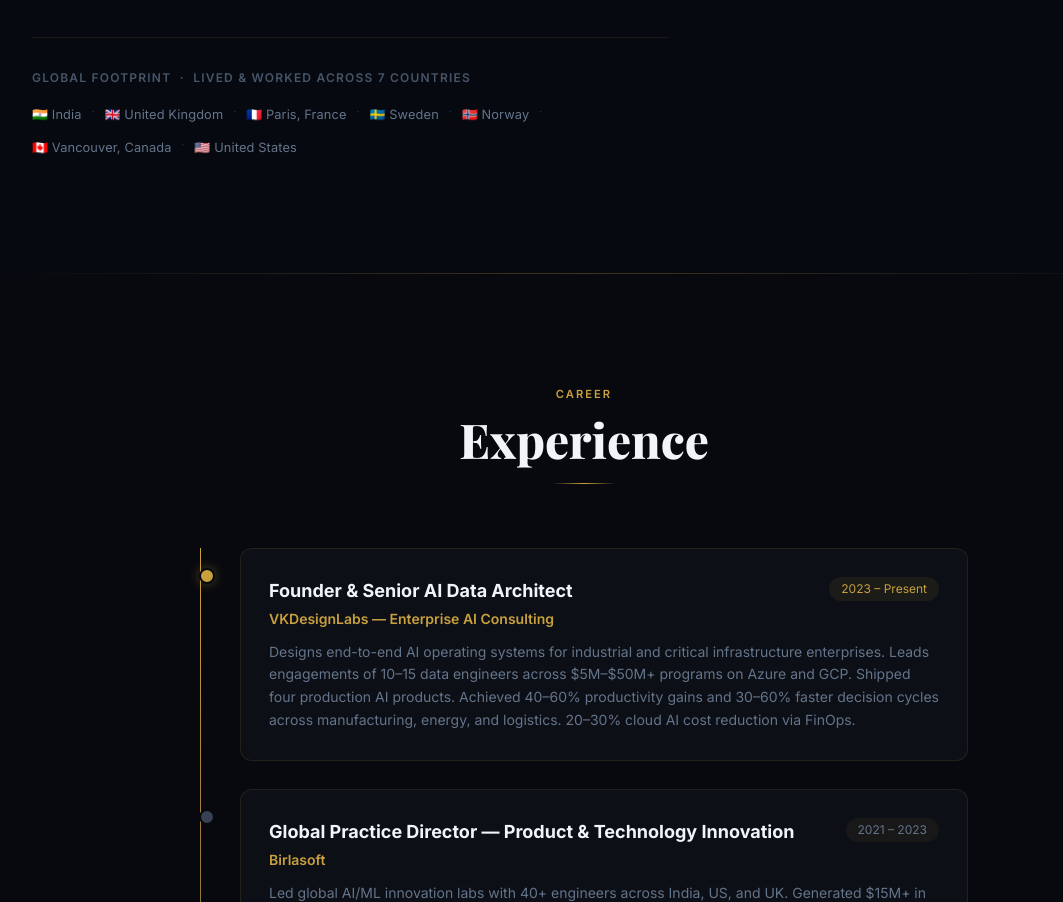
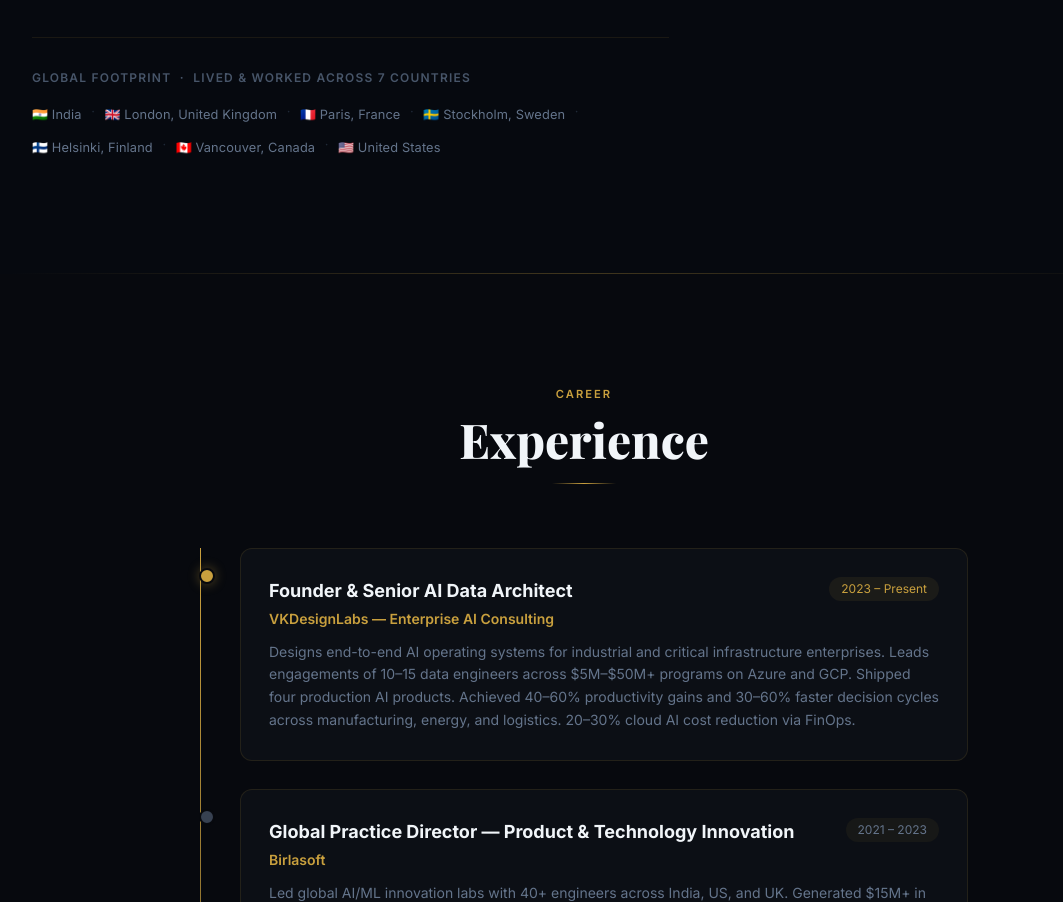
Before and after one commit to vipul9811kumar/vipul9811kumar.github.io, a plain HTML site: page index.html in a window 1280 px wide. Shown: the part 3895-4797 px from the top of the page, without its empty margins (56-1119 px from the left). Drawn offline with nearby package versions, Linux system fonts and the light colour scheme.

Commit message:
Fix global cities: London, Stockholm, Helsinki

```diff
--- a/index.html
+++ b/index.html
@@ -505,13 +505,13 @@
                 <div class="flex flex-wrap gap-x-0 gap-y-2">
                     <span class="global-loc">🇮🇳 India</span>
                     <span class="global-sep">·</span>
-                    <span class="global-loc">🇬🇧 United Kingdom</span>
+                    <span class="global-loc">🇬🇧 London, United Kingdom</span>
                     <span class="global-sep">·</span>
                     <span class="global-loc">🇫🇷 Paris, France</span>
                     <span class="global-sep">·</span>
-                    <span class="global-loc">🇸🇪 Sweden</span>
+                    <span class="global-loc">🇸🇪 Stockholm, Sweden</span>
                     <span class="global-sep">·</span>
-                    <span class="global-loc">🇳🇴 Norway</span>
+                    <span class="global-loc">🇫🇮 Helsinki, Finland</span>
                     <span class="global-sep">·</span>
                     <span class="global-loc">🇨🇦 Vancouver, Canada</span>
                     <span class="global-sep">·</span>
```
